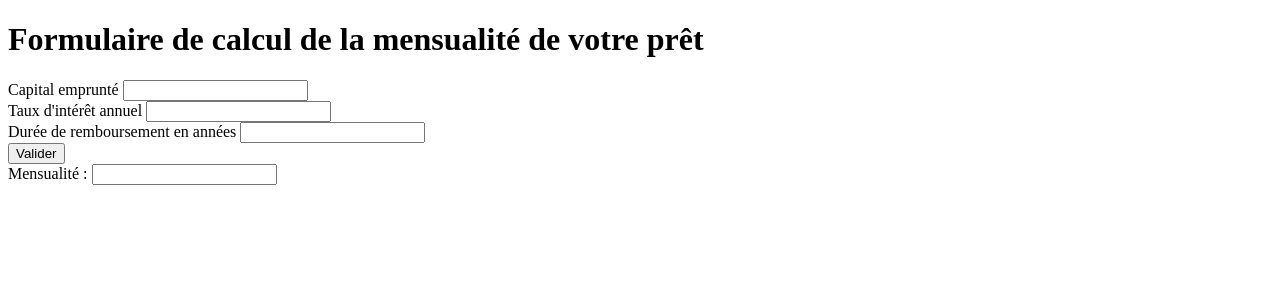
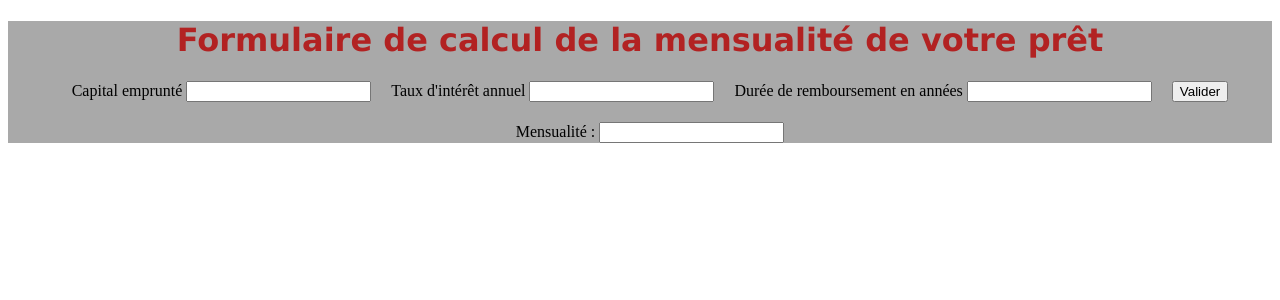
Before and after one commit to oZagreuso/dwwm_php, a PHP site: page / in a window 1280 px wide. Shown: the top 300 px of the page. Run offline with PHP 8.4, Linux system fonts and the light colour scheme.

Commit message:
231123PM1603

```diff
--- a/php_objet_exos/formulairePret/index.php
+++ b/php_objet_exos/formulairePret/index.php
@@ -19,6 +19,7 @@ else {
 <head>
     <meta charset="UTF-8">
     <meta name="viewport" content="width=device-width, initial-scale=1.0">
+    <link rel="stylesheet" href="../formulairePret/style.css">
     <title>Calcul de la mensualité de votre prêt</title>
 </head>
 
@@ -26,26 +27,30 @@ else {
     <main>
     <h1>Formulaire de calcul de la mensualité de votre prêt</h1>
         <form action="<?php  echo $_SERVER['PHP_SELF']; ?>" method="POST">
-            <div>
+        <div class="form">
+            <div class="capital">
                 <label for="capital">Capital emprunté</label>
                 <input type="text" id="capital" name="capital">
             </div>
-            <div>
+            <div class="taux">
                 <label for="taux">Taux d'intérêt annuel</label>
                 <input type="text" id="taux" name="taux">
             </div>
-            <div>
+            <div class="duree">
                 <label for="duree">Durée de remboursement en années</label>
                 <input type="number" id="duree" name="duree">
             </div>
-            <div>
+
+            <div class="submit">
                 <button type="submit">Valider</button>
             </div>
-            <div>
+        </div>
+        <section>
+            <div class="mensualite">
                 <label for="mensualite">Mensualité : </label>
                 <input type="text" readonly id="mensualite" name="mensualite" value="<?php echo $result ; ?>">
             </div>
-
+        </section>
         </form>
 
 
--- a/php_objet_exos/formulairePret/style.css
+++ b/php_objet_exos/formulairePret/style.css
@@ -0,0 +1,30 @@
+main {
+    background-color: darkgrey;
+}
+
+
+
+h1 {
+    text-align: center;
+    color:firebrick;
+    font-family: Verdana, Geneva, Tahoma, sans-serif;
+
+}
+
+.form {
+    display: flex;
+    padding-left: 20px;
+    padding-right: 20px;
+    padding-bottom: 20px;
+    justify-content: center;
+
+}
+
+div {
+    padding-left: 20px;
+}
+
+section {
+    display: flex;
+    justify-content: center;
+}
```
